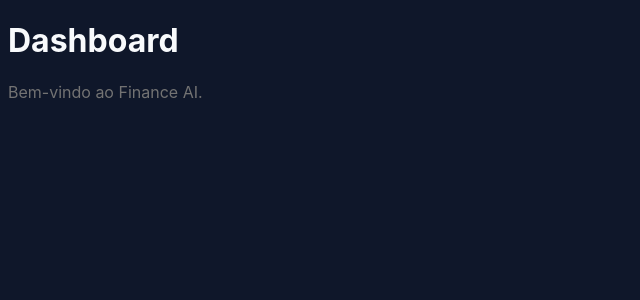
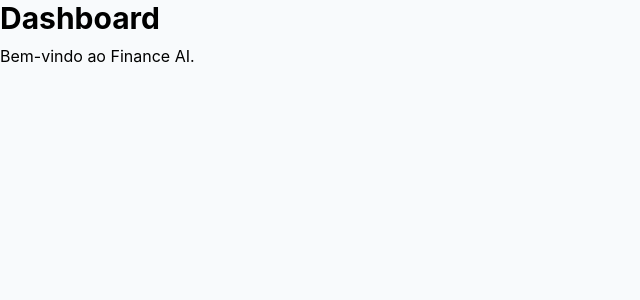
Before and after one commit to No-Country-simulation/smart-finance-ai-g9-team-11, a React (Vite) app in the folder frontend/: page / in a window 1280 px wide. Shown: the top 300 px of the page, without its empty margins (0-640 px from the left). Built offline with nearby package versions, Linux system fonts and the light colour scheme.

Commit message:
definindo tema css

```diff
--- a/frontend/src/index.css
+++ b/frontend/src/index.css
@@ -1,139 +1,63 @@
-@import "tw-animate-css";
-@import "shadcn/tailwind.css";
-@import "@fontsource-variable/geist";
+@import "tailwindcss";
 
-@tailwind base;
+@theme {
+  --color-brand-50: #eff6ff;
+  --color-brand-100: #dbeafe;
+  --color-brand-500: #3b82f6;
+  --color-brand-600: #2563eb;
+  --color-brand-700: #1d4ed8;
 
-@custom-variant dark (&:is(.dark *));
-@tailwind components;
-@tailwind utilities;
+  --color-navy-900: #0f172a;
+  --color-navy-800: #1e293b;
+  --color-navy-700: #334155;
+
+  --color-surface-muted: #f8fafc;
+
+  --font-sans: "Inter", ui-sans-serif, system-ui, sans-serif;
+
+  --animate-slide-in: slide-in 0.35s ease forwards;
+  --animate-fade-up: fade-up 0.4s ease forwards;
+}
+
+@keyframes slide-in {
+  from {
+    opacity: 0;
+    transform: translateX(-8px);
+  }
+  to {
+    opacity: 1;
+    transform: translateX(0);
+  }
+}
+
+@keyframes fade-up {
+  from {
+    opacity: 0;
+    transform: translateY(8px);
+  }
+  to {
+    opacity: 1;
+    transform: translateY(0);
+  }
+}
+
+@utility glass-panel {
+  background-color: rgb(255 255 255 / 0.7);
+  backdrop-filter: blur(12px);
+  border: 1px solid rgb(255 255 255 / 0.4);
+}
+
+@media (prefers-reduced-motion: reduce) {
+  *,
+  *::before,
+  *::after {
+    animation-duration: 0.01ms !important;
+    animation-iteration-count: 1 !important;
+    transition-duration: 0.01ms !important;
+  }
+}
 
 body {
-  background-color: #0f172a;
-  color: #f8fafc;
-  font-family: Inter, system-ui, sans-serif;
+  font-family: var(--font-sans);
+  background-color: var(--color-surface-muted);
 }
-
-@theme inline {
-  --font-heading: var(--font-sans);
-  --font-sans: 'Geist Variable', sans-serif;
-  --color-sidebar-ring: var(--sidebar-ring);
-  --color-sidebar-border: var(--sidebar-border);
-  --color-sidebar-accent-foreground: var(--sidebar-accent-foreground);
-  --color-sidebar-accent: var(--sidebar-accent);
-  --color-sidebar-primary-foreground: var(--sidebar-primary-foreground);
-  --color-sidebar-primary: var(--sidebar-primary);
-  --color-sidebar-foreground: var(--sidebar-foreground);
-  --color-sidebar: var(--sidebar);
-  --color-chart-5: var(--chart-5);
-  --color-chart-4: var(--chart-4);
-  --color-chart-3: var(--chart-3);
-  --color-chart-2: var(--chart-2);
-  --color-chart-1: var(--chart-1);
-  --color-ring: var(--ring);
-  --color-input: var(--input);
-  --color-border: var(--border);
-  --color-destructive: var(--destructive);
-  --color-accent-foreground: var(--accent-foreground);
-  --color-accent: var(--accent);
-  --color-muted-foreground: var(--muted-foreground);
-  --color-muted: var(--muted);
-  --color-secondary-foreground: var(--secondary-foreground);
-  --color-secondary: var(--secondary);
-  --color-primary-foreground: var(--primary-foreground);
-  --color-primary: var(--primary);
-  --color-popover-foreground: var(--popover-foreground);
-  --color-popover: var(--popover);
-  --color-card-foreground: var(--card-foreground);
-  --color-card: var(--card);
-  --color-foreground: var(--foreground);
-  --color-background: var(--background);
-  --radius-sm: calc(var(--radius) * 0.6);
-  --radius-md: calc(var(--radius) * 0.8);
-  --radius-lg: var(--radius);
-  --radius-xl: calc(var(--radius) * 1.4);
-  --radius-2xl: calc(var(--radius) * 1.8);
-  --radius-3xl: calc(var(--radius) * 2.2);
-  --radius-4xl: calc(var(--radius) * 2.6);
-}
-
-:root {
-  --background: oklch(1 0 0);
-  --foreground: oklch(0.145 0 0);
-  --card: oklch(1 0 0);
-  --card-foreground: oklch(0.145 0 0);
-  --popover: oklch(1 0 0);
-  --popover-foreground: oklch(0.145 0 0);
-  --primary: oklch(0.205 0 0);
-  --primary-foreground: oklch(0.985 0 0);
-  --secondary: oklch(0.97 0 0);
-  --secondary-foreground: oklch(0.205 0 0);
-  --muted: oklch(0.97 0 0);
-  --muted-foreground: oklch(0.556 0 0);
-  --accent: oklch(0.97 0 0);
-  --accent-foreground: oklch(0.205 0 0);
-  --destructive: oklch(0.577 0.245 27.325);
-  --border: oklch(0.922 0 0);
-  --input: oklch(0.922 0 0);
-  --ring: oklch(0.708 0 0);
-  --chart-1: oklch(0.87 0 0);
-  --chart-2: oklch(0.556 0 0);
-  --chart-3: oklch(0.439 0 0);
-  --chart-4: oklch(0.371 0 0);
-  --chart-5: oklch(0.269 0 0);
-  --radius: 0.625rem;
-  --sidebar: oklch(0.985 0 0);
-  --sidebar-foreground: oklch(0.145 0 0);
-  --sidebar-primary: oklch(0.205 0 0);
-  --sidebar-primary-foreground: oklch(0.985 0 0);
-  --sidebar-accent: oklch(0.97 0 0);
-  --sidebar-accent-foreground: oklch(0.205 0 0);
-  --sidebar-border: oklch(0.922 0 0);
-  --sidebar-ring: oklch(0.708 0 0);
-}
-
-.dark {
-  --background: oklch(0.145 0 0);
-  --foreground: oklch(0.985 0 0);
-  --card: oklch(0.205 0 0);
-  --card-foreground: oklch(0.985 0 0);
-  --popover: oklch(0.205 0 0);
-  --popover-foreground: oklch(0.985 0 0);
-  --primary: oklch(0.922 0 0);
-  --primary-foreground: oklch(0.205 0 0);
-  --secondary: oklch(0.269 0 0);
-  --secondary-foreground: oklch(0.985 0 0);
-  --muted: oklch(0.269 0 0);
-  --muted-foreground: oklch(0.708 0 0);
-  --accent: oklch(0.269 0 0);
-  --accent-foreground: oklch(0.985 0 0);
-  --destructive: oklch(0.704 0.191 22.216);
-  --border: oklch(1 0 0 / 10%);
-  --input: oklch(1 0 0 / 15%);
-  --ring: oklch(0.556 0 0);
-  --chart-1: oklch(0.87 0 0);
-  --chart-2: oklch(0.556 0 0);
-  --chart-3: oklch(0.439 0 0);
-  --chart-4: oklch(0.371 0 0);
-  --chart-5: oklch(0.269 0 0);
-  --sidebar: oklch(0.205 0 0);
-  --sidebar-foreground: oklch(0.985 0 0);
-  --sidebar-primary: oklch(0.488 0.243 264.376);
-  --sidebar-primary-foreground: oklch(0.985 0 0);
-  --sidebar-accent: oklch(0.269 0 0);
-  --sidebar-accent-foreground: oklch(0.985 0 0);
-  --sidebar-border: oklch(1 0 0 / 10%);
-  --sidebar-ring: oklch(0.556 0 0);
-}
-
-@layer base {
-  * {
-    @apply border-border outline-ring/50;
-  }
-  body {
-    @apply bg-background text-foreground;
-  }
-  html {
-    @apply font-sans;
-  }
-}
```
